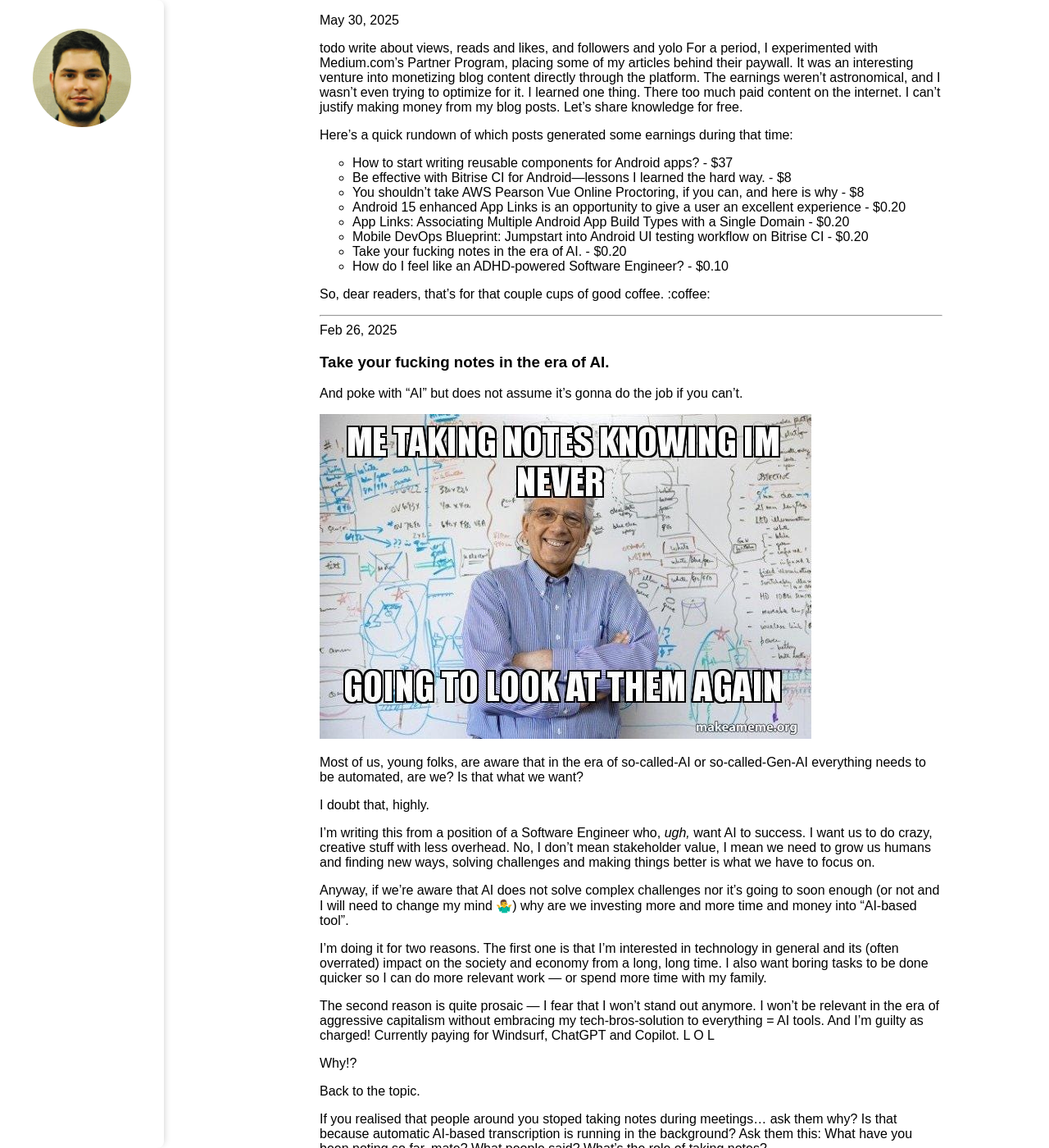
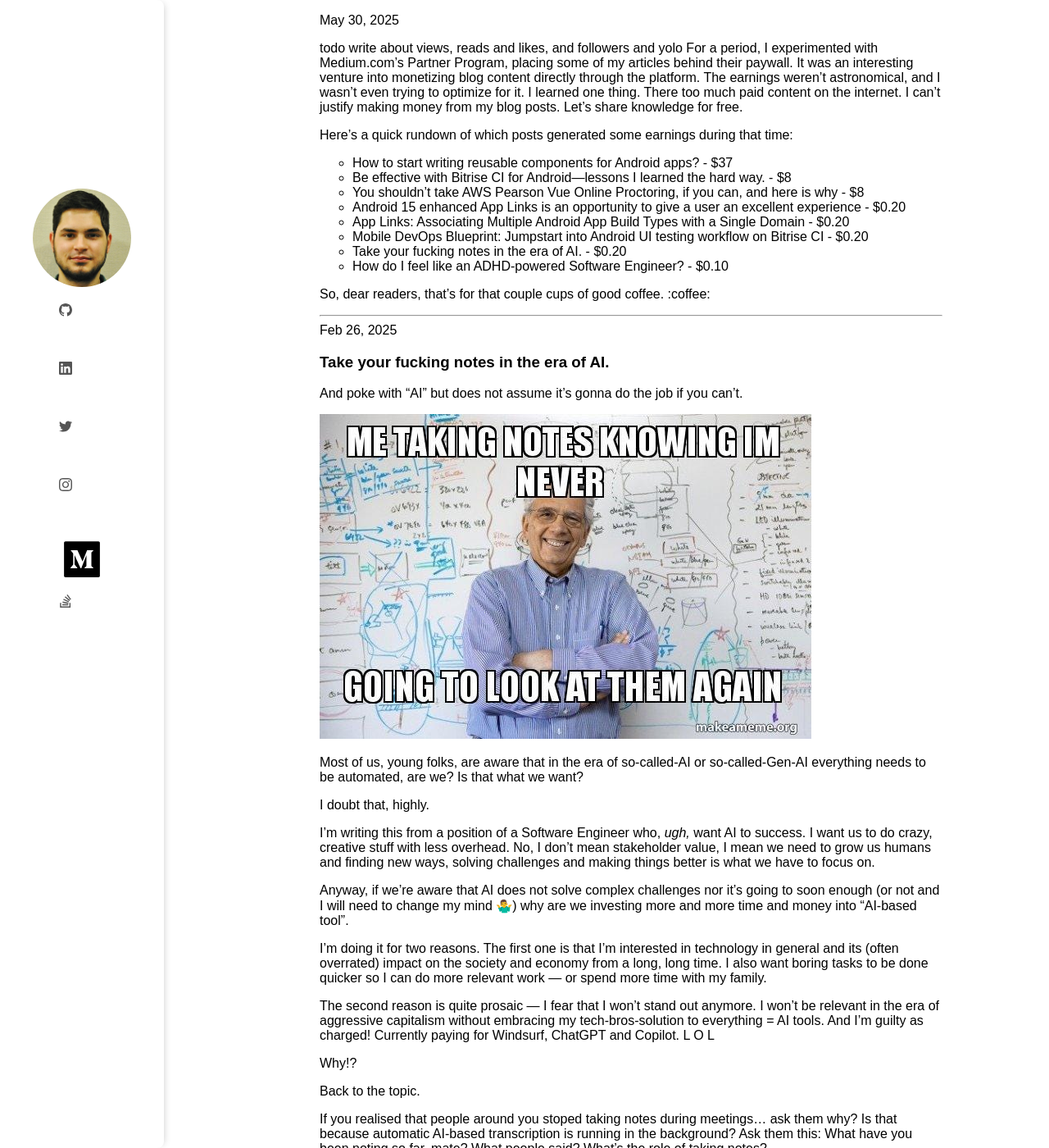
Before and after one commit to xavarius/the-blog, a Jekyll site: the page built from index.markdown, in a window 1280 px wide and 1400 px high. Shown: the whole window at 82% size. Built offline with Jekyll 4.4.1, drawn with Linux system fonts in a browser that asks for light colours.

Commit message:
Styles sidebar

```diff
--- a/_layouts/default.html
+++ b/_layouts/default.html
@@ -12,7 +12,36 @@
   </head>
   <body>
     <aside class="social-sidebar">
-      <img src="{{ '/assets/profile.png' | relative_url }}" alt="Profile Picture" class="profile-image">
+      <div class="sidebar-content-wrapper">
+        <div id="profileImageContainer" class="profile-image-wrapper">
+          <img src="{{ '/assets/profile.png' | relative_url }}" alt="Profile Picture" class="profile-pic main-profile-pic">
+          <img src="{{ '/assets/monkey-devs.png' | relative_url }}" alt="Alternate Profile Picture" class="profile-pic alt-profile-pic">
+        </div>
+        <div class="social-links-container">
+          <ul>
+          {%- for link in site.minima.social_links -%}
+            {%- assign link_url = link.user_url | default: link.url -%}
+            {%- if link_url and link_url != "" and link_url != "YOUR_LINKEDIN_URL_HERE" and link_url != "YOUR_MEDIUM_URL_HERE" -%}
+              {%- if link.platform == 'medium' -%}
+                <li class="social-icon-medium">
+                  <a href="{{ link_url | escape }}" title="{{ link.title | default: link.platform | escape }}" target="_blank" rel="noopener noreferrer">
+                    <img src="{{ '/assets/medium-square.svg' | relative_url }}" alt="Medium" class="svg-icon">
+                  </a>
+                </li>
+              {%- else -%}
+                <li class="social-icon-{{ link.platform | downcase }}">
+                  <a href="{{ link_url | escape }}" title="{{ link.title | default: link.platform | escape }}" target="_blank" rel="noopener noreferrer">
+                    <svg class="svg-icon">
+                      <use xlink:href="{{ '/assets/minima-social-icons.svg#' | append: link.platform | relative_url }}"></use>
+                    </svg>
+                  </a>
+                </li>
+              {%- endif -%}
+            {%- endif -%}
+          {%- endfor -%}
+        </ul>
+        </div>
+      </div>
     </aside>
     <main class="page-content" aria-label="Content">
       <div class="wrapper">
--- a/assets/css/style.scss
+++ b/assets/css/style.scss
@@ -33,7 +33,7 @@ body {
   width: 200px; /* You can adjust this width */
   height: 100vh; /* Full viewport height */
   background-color: #fff; /* White background, change as needed */
-  padding: 15px;
+  padding: 0 15px 15px 15px; /* Remove top padding, keep others */
   /* Shadow only on the right edge for elevation */
   box-shadow: 5px 0 10px -5px rgba(0, 0, 0, 0.2);
   z-index: 1000; /* This ensures the sidebar stays on top of other content */
@@ -42,17 +42,74 @@ body {
   box-sizing: border-box; /* Ensures padding doesn't add to the width/height */
 }
 
-.profile-image {
-  display: block; /* Allows margin auto for horizontal centering */
+.sidebar-content-wrapper {
+  padding-top: 15vh; /* Pushes content down by 25% of viewport height */
+}
+
+.profile-image-wrapper {
+  position: relative; /* For absolute positioning of child images */
+  display: block; /* Or inline-block if preferred, but block works with margin:auto */
   width: 120px;   /* Adjust as needed */
   height: 120px;  /* Must be same as width for a perfect circle */
   border-radius: 50%; /* This makes the image circular */
-  object-fit: cover;  /* This ensures the image covers the circular area well, cropping if necessary */
-  object-position: 50% 0%; /* Adjusts vertical position; 50% 50% is center. 50% 60% shifts image content down. */
   margin: 20px auto;  /* Adds 20px margin at the top and bottom, and centers horizontally */
+  overflow: hidden;   /* Important for circular crop and stacking */
+  cursor: pointer;    /* Indicate interactivity */
+}
+
+.profile-pic {
+  position: absolute;
+  top: 0;
+  left: 0;
+  width: 100%;
+  height: 100%;
+  object-fit: cover;  /* This ensures the image covers the circular area well */
+  object-position: 50% 0%; /* Your preferred vertical position */
+  transition: opacity 0.3s ease-in-out; /* Smooth fade transition */
+}
+
+.main-profile-pic {
+  opacity: 1; /* Visible by default */
+}
+
+.alt-profile-pic {
+  opacity: 0; /* Hidden by default */
 }
 
 /* Adjust main content margin to prevent overlap with the fixed sidebar */
 .page-content {
   margin-left: 220px; /* Adjust this value: sidebar width (200px) + desired gap (20px) */
 }
+
+.social-links-container {
+  text-align: center; /* Centers the <ul> block */
+  margin-top: 20px;   /* Space below the profile image */
+}
+
+.social-links-container ul {
+  list-style: none;   /* Removes default bullet points */
+  padding: 0;
+  margin: 0;          /* Remove default browser margins for ul */
+  display: inline-block; /* Allows the ul to be centered by text-align on parent */
+}
+
+.social-links-container li {
+  margin-bottom: 15px; /* Space between each icon */
+  line-height: 0; /* Prevent extra space that might affect alignment */
+}
+
+.social-links-container li a {
+  display: inline-flex; /* Use flexbox for centering icon */
+  align-items: center;    /* Vertically center icon */
+  justify-content: center; /* Horizontally center icon */
+  width: 56px;            /* Define the box for the icon */
+  height: 56px;           /* Define the box for the icon */
+}
+
+/* Optional: Adjust SVG icon size and color if needed */
+.social-links-container .svg-icon {
+  width: 100%; /* Icon fills the 'a' tag */
+  height: 100%; /* Icon fills the 'a' tag */
+  fill: #555; /* A slightly lighter gray, adjust as you like - for SVGs */
+  display: block; /* Helps with image behavior in flex containers */
+}
```
Also changed, not shown: other parts of _layouts/default.html (+51 -0 lines), assets/medium-square.svg (added), assets/monkey-devs.png (added), 1 other file.
